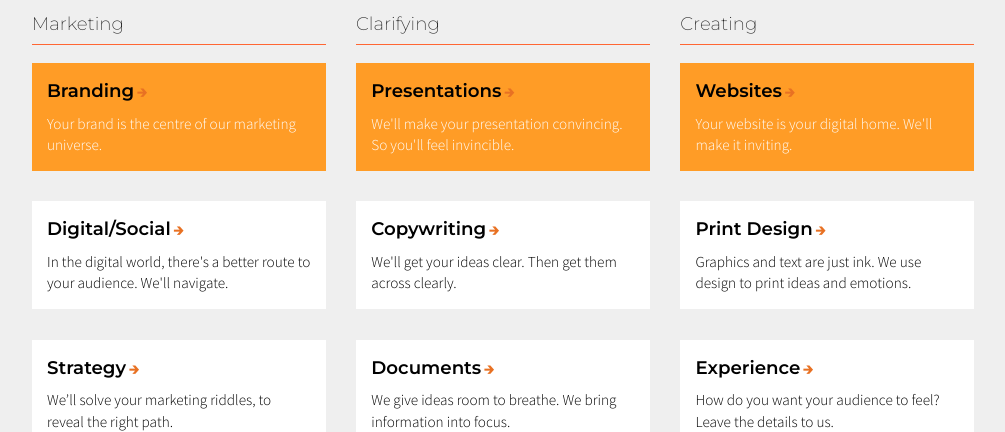
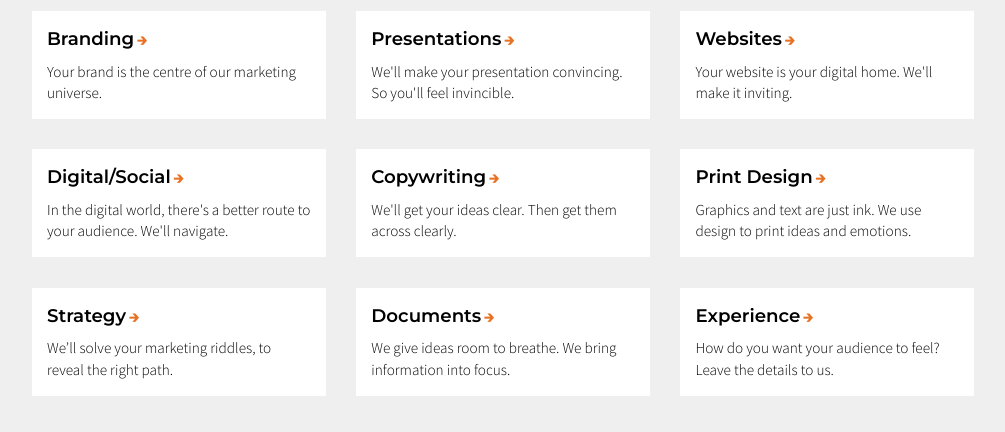
Before and after one commit to ConvincibleMedia/ConvincibleMedia, a Jekyll site: the page built from source/index.md, in a window 1280 px wide and 900 px high, cut to the strip 468-900 px from the top of the window. Shown: the whole strip, without its empty margins (137-1142 px from the left). Built offline with Jekyll 4.4.1, drawn with Linux system fonts in a browser that asks for light colours.

Commit message:
Removed service headings and highlight

```diff
--- a/source/_includes/services.html
+++ b/source/_includes/services.html
@@ -1,23 +1,10 @@
-<h2 class="hide">Service Areas</h2>
-<div id="service-areas" class="row hidden-xs">
-	<div class="col-sm-4">
-		<h3 class="subtitle">Marketing</h3>
-	</div>
-	<div class="col-sm-4">
-		<h3 class="subtitle">Clarifying</h3>
-	</div>
-	<div class="col-sm-4">
-		<h3 class="subtitle">Creating</h3>
-	</div>
-</div>
-
 {% for item in include.services %}
 	{% assign mod = forloop.index0 | modulo: 3 %}
 	{% if mod == 0 or forloop.first %}
 		<div class="row">
 	{% endif %}
 	<div class="col-sm-4">
-		<div class="card link tilt grid {% if forloop.index <= 3 %}feature{% endif %}">
+		<div class="card link tilt grid">
 			<h3>
 				{% if item.live %}
 					{% include helpers/link.html href=item.link text=item.name %}
--- a/source/_layouts/index.html
+++ b/source/_layouts/index.html
@@ -11,6 +11,7 @@ layout: base
 
 <section id="services">
 	<div class="container">
+		<h2 class="hide">Services</h2>
 		{% include services.html services=page.services %}
 	</div>
 </section>
```
